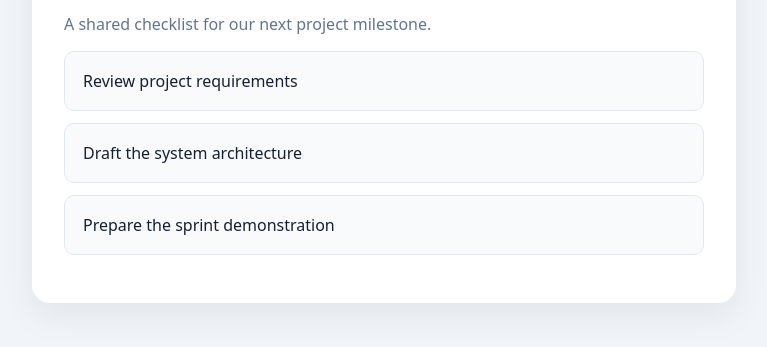
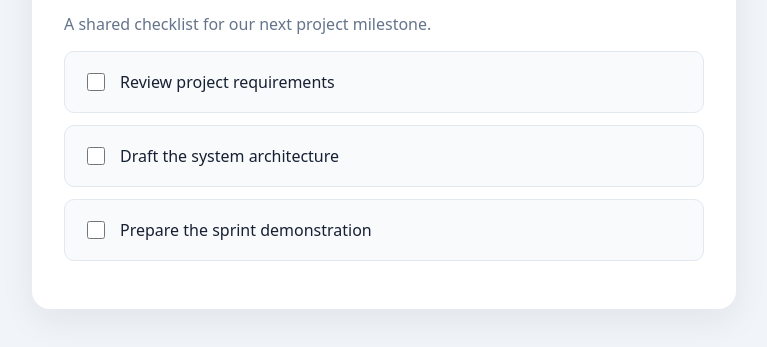
Before and after one commit to elirick2022/git-competency-demo, a plain HTML site: page index.html in a window 1280 px wide. Shown: the part 181-528 px from the top of the page, without its empty margins (256-1023 px from the left). Drawn offline with Linux system fonts and the light colour scheme.

Commit message:
Add task completion checkboxes and more styling

```diff
--- a/index.html
+++ b/index.html
@@ -40,6 +40,23 @@
       border: 1px solid #e2e8f0;
       border-radius: 10px;
     }
+    label {
+    display: flex;
+    align-items: center;
+    gap: 12px;
+    cursor: pointer;
+    }
+
+    input[type="checkbox"] {
+    width: 18px;
+    height: 18px;
+    accent-color: #2563eb;
+    }
+
+    label:has(input:checked) {
+    color: #94a3b8;
+    text-decoration: line-through;
+    }
   </style>
 </head>
 <body>
@@ -49,10 +66,25 @@
     <p>A shared checklist for our next project milestone.</p>
 
     <ul>
-      <li>Review project requirements</li>
-      <li>Draft the system architecture</li>
-      <li>Prepare the sprint demonstration</li>
-    </ul>
+  <li>
+    <label>
+      <input type="checkbox">
+      Review project requirements
+    </label>
+  </li>
+  <li>
+    <label>
+      <input type="checkbox">
+      Draft the system architecture
+    </label>
+  </li>
+  <li>
+    <label>
+      <input type="checkbox">
+      Prepare the sprint demonstration
+    </label>
+  </li>
+</ul>
   </main>
 </body>
 </html>
```
